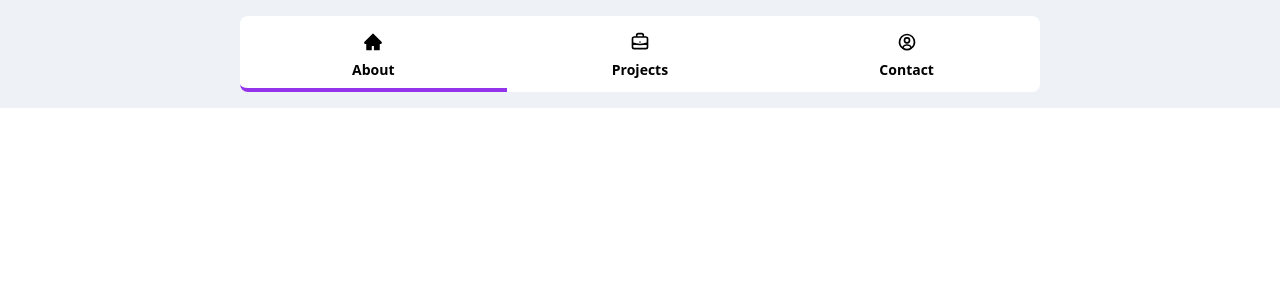
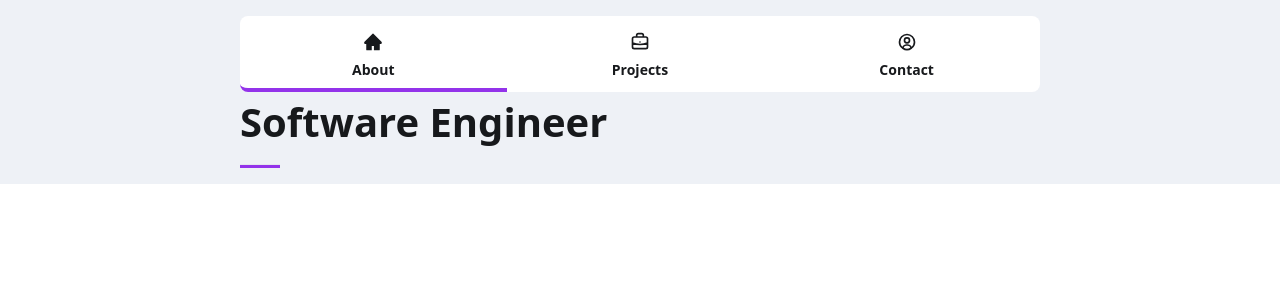
Before and after one commit to jisanjung/portfolio3, a React (Vite) app: page / in a window 1280 px wide. Shown: the top 300 px of the page. Built offline with nearby package versions, Linux system fonts and the light colour scheme.

Commit message:
style: heading

```diff
--- /dev/null
+++ b/src/components/Heading.jsx
@@ -0,0 +1,26 @@
+import React from 'react'
+import { DARKER_TEXT_COLOR } from '../constants'
+import { useMediaQuery } from '../hooks/useMediaQuery'
+
+const Heading = ({ text }) => {
+
+    const isSmallDesktop = useMediaQuery("(min-width: 1024px)");
+    const isLargeDesktop = useMediaQuery("(min-width: 1440px)");
+
+    const determineTextSize = () => {
+        if (isLargeDesktop) return "48px";
+        if (isSmallDesktop) return "40px";
+        return "32px";
+    }
+
+  return (
+    <div>
+        <h1 style={{ color: DARKER_TEXT_COLOR, fontSize: determineTextSize() }} className='font-extrabold mb-3'>
+            {text}
+        </h1>
+        <hr className='w-10 h-1 bg-purple-600'></hr>
+    </div>
+  )
+}
+
+export default Heading
--- a/src/components/Nav.jsx
+++ b/src/components/Nav.jsx
@@ -3,7 +3,7 @@ import { Link, useLocation } from 'react-router-dom'
 import { AiFillHome, AiOutlineHome } from "react-icons/ai";
 import { HiBriefcase, HiOutlineBriefcase } from "react-icons/hi";
 import { BiUserCircle, BiSolidUserCircle } from "react-icons/bi";
-import { COMPONENT_COLOR } from '../constants';
+import { COMPONENT_COLOR, DARKER_TEXT_COLOR } from '../constants';
 
 const Nav = () => {
 
@@ -13,7 +13,7 @@ const Nav = () => {
     const isContactPage = location?.pathname === "/contact";
 
   return (
-    <nav className='flex rounded-lg' style={{ backgroundColor: COMPONENT_COLOR, }}>
+    <nav className='flex rounded-lg' style={{ backgroundColor: COMPONENT_COLOR, color: DARKER_TEXT_COLOR, }}>
         <Link to="/" className={`w-1/3 pt-4 rounded-l-lg hover:bg-purple-600 hover:text-white ${isAboutPage && "border-b-4 border-purple-600"}`}>
             <div className='flex justify-center'>{isAboutPage ? <AiFillHome fontSize="20px"/> : <AiOutlineHome fontSize="20px"/>}</div>
             <p className='text-center my-2 font-semibold text-sm'>About</p>
--- a/src/constants.js
+++ b/src/constants.js
@@ -3,3 +3,4 @@ export const SMALL_DESKTOP_WIDTH = "800px";
 export const LARGE_DESKTOP_WIDTH = "1000px";
 export const BACKGROUND_COLOR = "#eef1f6";
 export const COMPONENT_COLOR = "#ffffff";
+export const DARKER_TEXT_COLOR = "#17191c";
--- a/src/pages/About.jsx
+++ b/src/pages/About.jsx
@@ -1,9 +1,11 @@
 import React from 'react'
+import Heading from '../components/Heading'
 
 const About = () => {
   return (
-    <div>
-    </div>
+    <section>
+      <Heading text="Software Engineer"/>
+    </section>
   )
 }
 
```
